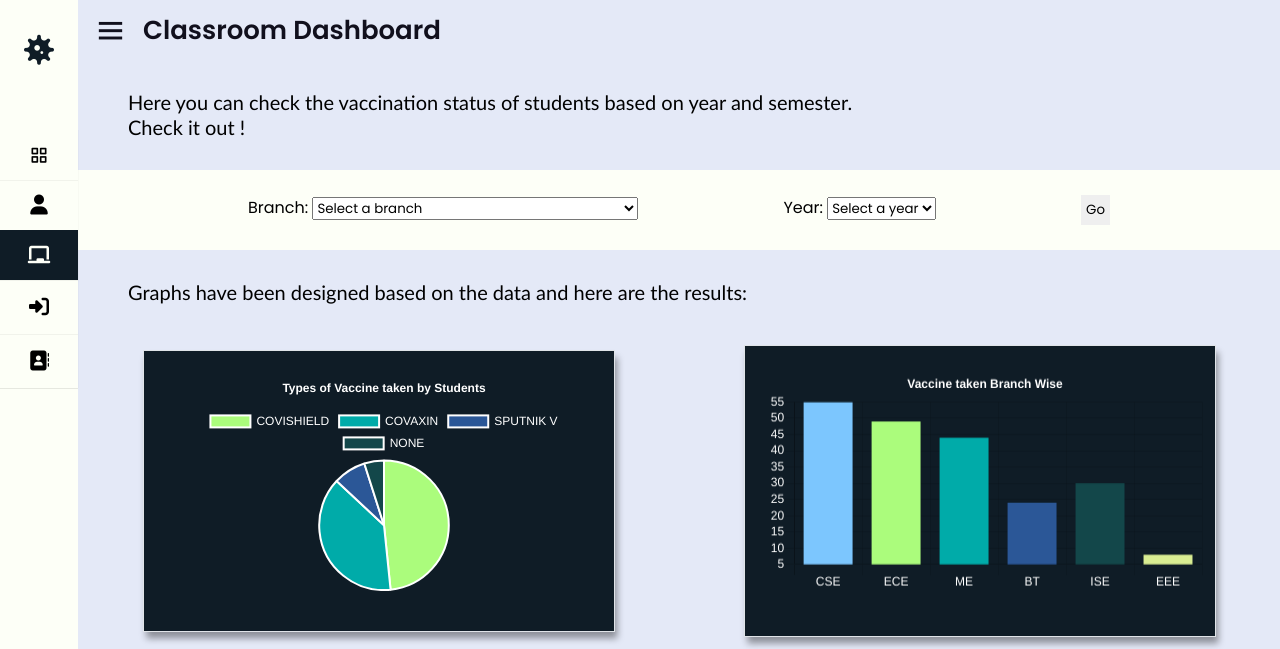
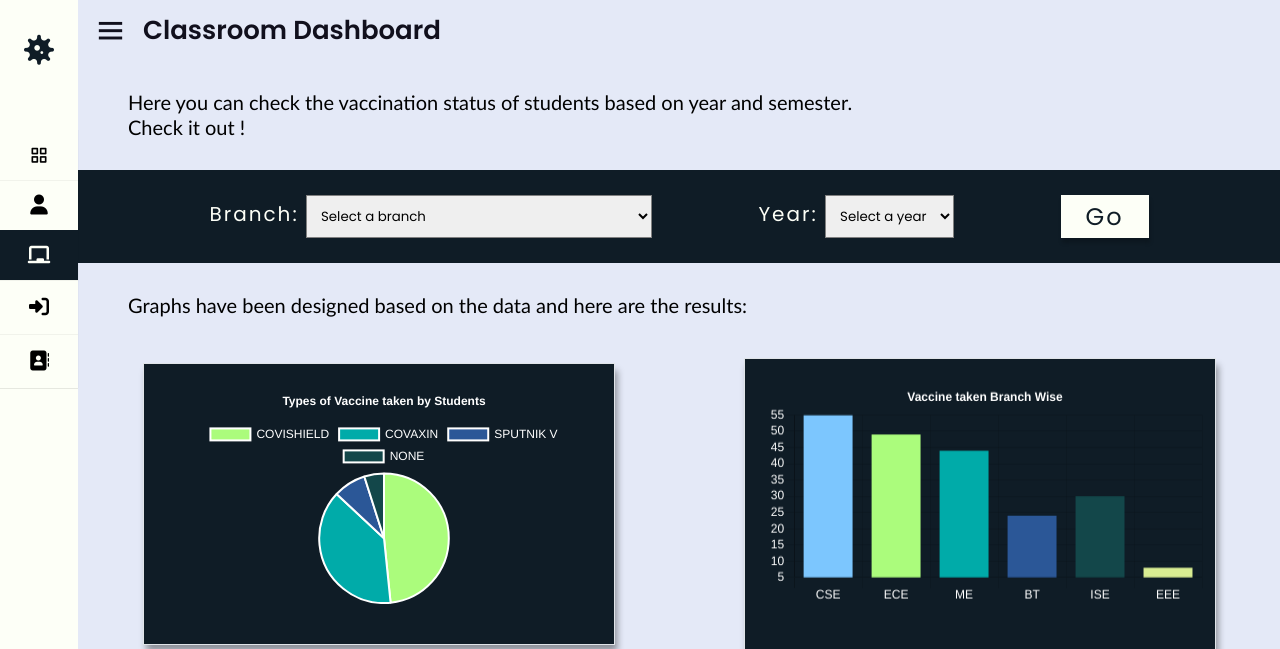
Before and after one commit to ushifali/web_proj_vaxx, a PHP site: page /classroom.html in a window 1280 px wide. Shown: the top 649 px of the page. Run offline with PHP 8.4, Linux system fonts and the light colour scheme; some libraries are stand-ins or nearby versions.

Commit message:
2nd commit

```diff
--- a/classroom.css
+++ b/classroom.css
@@ -1,6 +1,9 @@
 #classroom_submit {
+    font-size:20px;
+    letter-spacing: 2px;
     padding: 25px;
-    background-color: var(--light-theme);
+    color: var(--light-theme);
+    background-color: var(--dark-theme);
     border-color: var(--border-color);
     justify-content: space-evenly;
     display: flex;
@@ -8,8 +11,21 @@
 }
 
 #classroom_submit_btn {
-    padding: 5px;
-    border:none;
+    letter-spacing: 2px;
+
+    font-size: 1.2em !important;
+    padding: 3px 25px;
+    border: none;
+    background-color: var(--light-theme);
+    color: var(--dark-theme);
+    box-shadow: 1.4px 4.9px 3.9px hsl(0deg 0% 0% / 0.19);
+    font-family: 'Poppins', sans-serif;
+
+}
+
+select {
+    padding: 10px;
+    border: grey solid 1px;
 }
 
 
```
